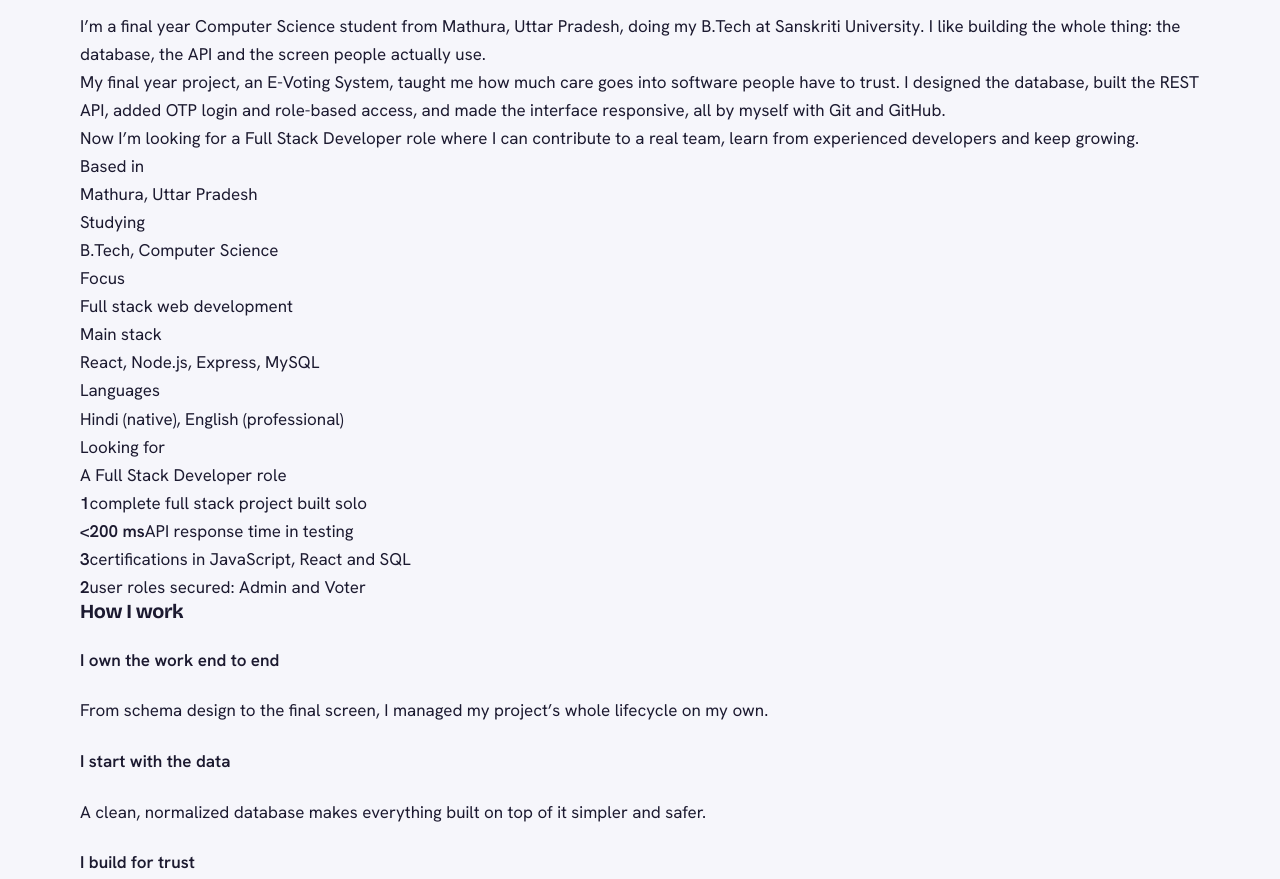
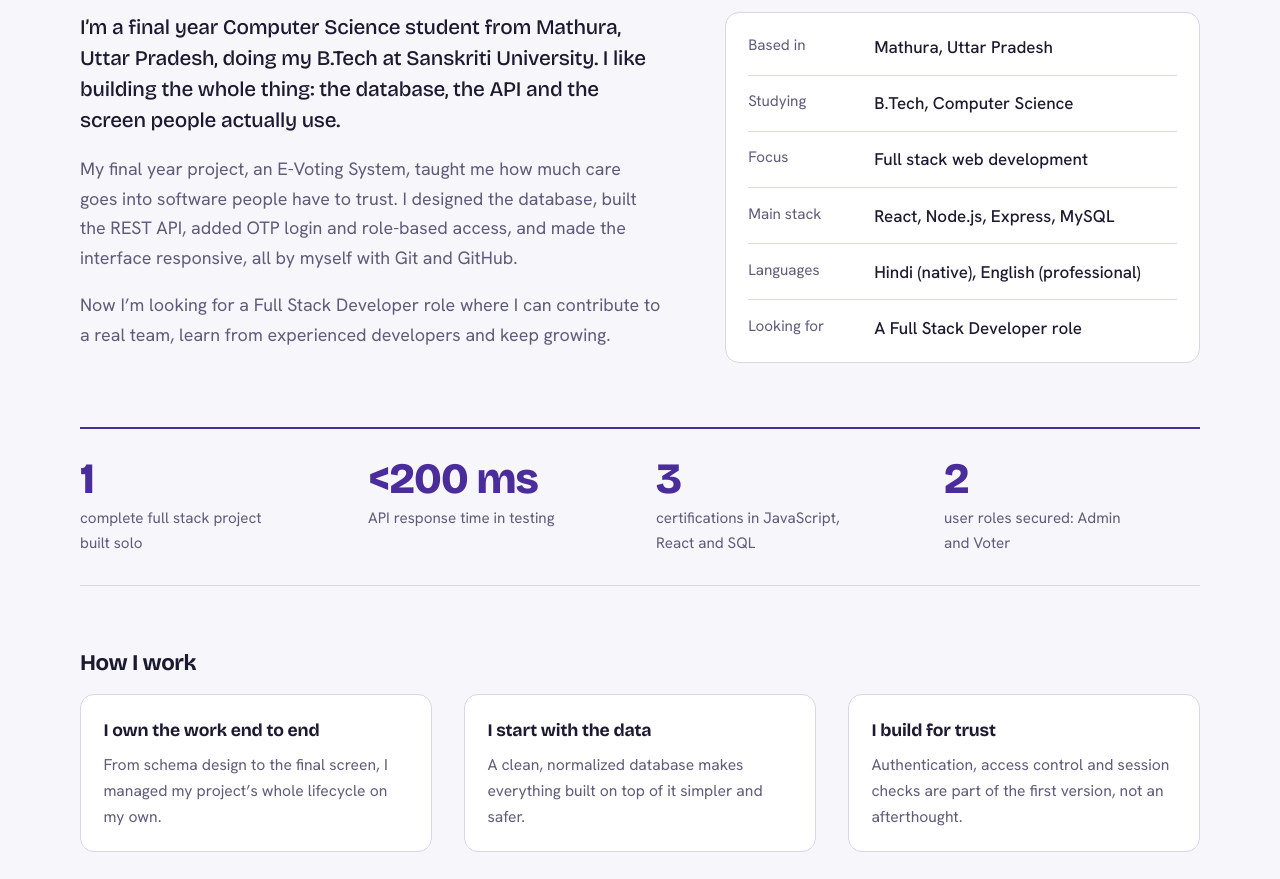
Before and after one commit to Vikram-singh7668/My-portfolio-, a plain HTML site: page index.html in a window 1280 px wide. Shown: the part 1060-1939 px from the top of the page. Drawn offline with nearby package versions, Linux system fonts and the light colour scheme.

Commit message:
Update style.css

```diff
--- a/style.css
+++ b/style.css
@@ -636,3 +636,43 @@ a:hover { color: var(--ink-strong); }
   .ink { width: 52px; height: 52px; }
   .contact-list li { grid-template-columns: 1fr; gap: 0.1rem; }
 }
+
+/* ---------- about ---------- */
+.about-grid { display: grid; grid-template-columns: 1.1fr 0.9fr; gap: clamp(2rem, 5vw, 4rem); align-items: start; }
+.about-text { display: grid; gap: 1.1rem; max-width: 60ch; font-size: 1.12rem; }
+.about-text p:first-child { font-size: 1.3rem; line-height: 1.5; color: var(--text); font-family: var(--font-display); font-weight: 500; letter-spacing: -0.01em; }
+.about-text p:not(:first-child) { color: var(--muted); }
+
+.facts { background: var(--surface); border: 1px solid var(--line); border-radius: var(--radius); padding: 0.4rem 1.4rem; }
+.facts > div { display: grid; grid-template-columns: 110px 1fr; gap: 1rem; padding: 0.85rem 0; border-top: 1px solid var(--line); }
+.facts > div:first-child { border-top: 0; }
+.facts dt { color: var(--muted); font-size: 0.95rem; }
+.facts dd { font-weight: 500; }
+
+.stats { display: grid; grid-template-columns: repeat(4, 1fr); gap: clamp(1rem, 3vw, 2rem); margin: clamp(2.5rem, 6vw, 4rem) 0; padding: 1.8rem 0; border-top: 2px solid var(--ink); border-bottom: 1px solid var(--line); }
+.stats li { display: flex; flex-direction: column; gap: 0.3rem; }
+.stats b { font-family: var(--font-display); font-weight: 800; font-size: clamp(1.9rem, 4vw, 2.7rem); line-height: 1; color: var(--ink); letter-spacing: -0.02em; }
+.stats span { color: var(--muted); font-size: 0.95rem; max-width: 22ch; }
+
+.how h3 { font-size: 1.4rem; margin-bottom: 1.2rem; }
+.how > ul { display: grid; grid-template-columns: repeat(3, 1fr); gap: clamp(1rem, 3vw, 2rem); }
+.how li { background: var(--surface); border: 1px solid var(--line); border-radius: var(--radius); padding: 1.3rem 1.4rem; }
+.how h4 { font-family: var(--font-display); font-size: 1.1rem; margin: 0 0 0.45rem; letter-spacing: -0.01em; }
+.how li p { color: var(--muted); font-size: 0.98rem; }
+
+@media (max-width: 920px) {
+  .about-grid { grid-template-columns: 1fr; }
+  .stats { grid-template-columns: repeat(2, 1fr); }
+  .how > ul { grid-template-columns: 1fr; }
+}
+@media (max-width: 420px) {
+  .facts > div { grid-template-columns: 1fr; gap: 0.1rem; }
+}
+
+/* ---------- about ---------- */
+.about-grid { display: grid; grid-template-columns: 1.1fr 0.9fr; gap: clamp(2rem, 5vw, 4rem); align-items: start; }
+.about-text { display: grid; gap: 1.1rem; max-width: 60ch; font-size: 1.12rem; }
+.about-text p:first-child { font-size: 1.3rem; line-height: 1.5; color: var(--text); font-family: var(--font-display); font-weight: 500; letter-spacing: -0.01em; }
+.about-text p:not(:first-child) { color: var(--muted); }
+
+.facts { background: var(--surface); border:
```
